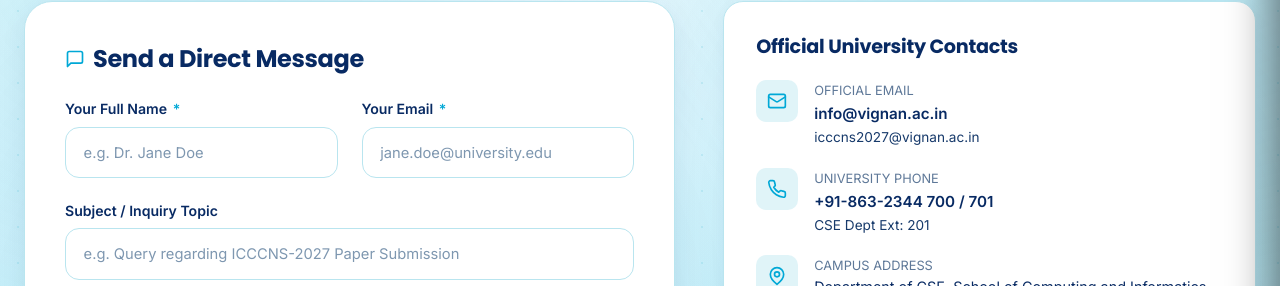
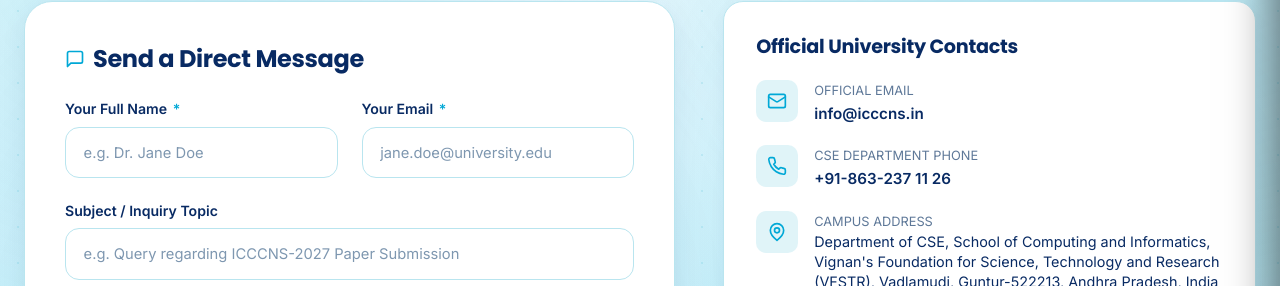
Before and after one commit to sumit4064/ICC-CNS2027, a React (Vite) app in the folder frontend/: page /contact in a window 1280 px wide. Shown: the part 331-617 px from the top of the page. Built offline with nearby package versions, Linux system fonts and the light colour scheme; no server answers.

Commit message:
Update Contact.jsx

```diff
--- a/frontend/src/pages/Contact.jsx
+++ b/frontend/src/pages/Contact.jsx
@@ -165,8 +165,8 @@
                     </div>
                     <div>
                       <div style={{ color: 'var(--text-muted)', fontSize: '0.8rem', textTransform: 'uppercase' }}>Official Email</div>
-                      <div style={{ color: 'var(--primary-navy)', fontWeight: 600, fontSize: '0.95rem' }}>info@vignan.ac.in</div>
-                      <div style={{ color: 'var(--text-secondary)', fontSize: '0.85rem' }}>icccns2027@vignan.ac.in</div>
+                      <div style={{ color: 'var(--primary-navy)', fontWeight: 600, fontSize: '0.95rem' }}>info@icccns.in</div>
+
                     </div>
                   </div>
 
@@ -175,9 +175,8 @@
                       <Phone size={20} />
                     </div>
                     <div>
-                      <div style={{ color: 'var(--text-muted)', fontSize: '0.8rem', textTransform: 'uppercase' }}>University Phone</div>
-                      <div style={{ color: 'var(--primary-navy)', fontWeight: 600, fontSize: '0.95rem' }}>+91-863-2344 700 / 701</div>
-                      <div style={{ color: 'var(--text-secondary)', fontSize: '0.85rem' }}>CSE Dept Ext: 201</div>
+                      <div style={{ color: 'var(--text-muted)', fontSize: '0.8rem', textTransform: 'uppercase' }}>CSE Department Phone</div>
+                      <div style={{ color: 'var(--primary-navy)', fontWeight: 600, fontSize: '0.95rem' }}>+91-863-237 11 26</div>
                     </div>
                   </div>
 
```
